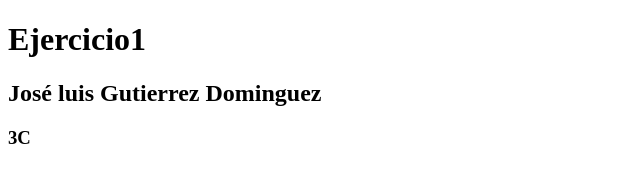
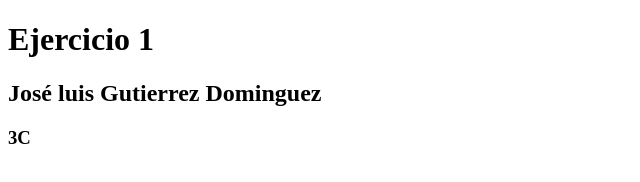
Before and after one commit to prefecojlgutierrezd-stack/Jos-Luis-Gutierrez-Dominguez, a plain HTML site: page index.html in a window 1280 px wide. Shown: the full height of the page, 0-640 px from the left. Drawn offline with Linux system fonts and the light colour scheme.

Commit message:
Update index.html

```diff
--- a/index.html
+++ b/index.html
@@ -3,14 +3,14 @@
 <head>
     <meta charset="UTF-8">
     <meta name="viewport" content="width=device-width, initial-scale=1.0">
-    <title>Ejercicio1</title>
+    <title>Ejercicio 1</title>
     <meta name="description" content="Esta es la practica de la estructura basica">
     <meta name="keywords" content="3C Fisico Matematico">
     <meta name="Autor" content="José Luis Gutierrez Dominguez">
     <link rel="shortcut icon" href="img/images.png" type="image/x-icon">
 </head>
 <body>
-    <h1>Ejercicio1</h1>
+    <h1>Ejercicio 1</h1>
     <h2>José luis Gutierrez Dominguez</h2>
     <h3>3C</h3>
     <p></p>
```
